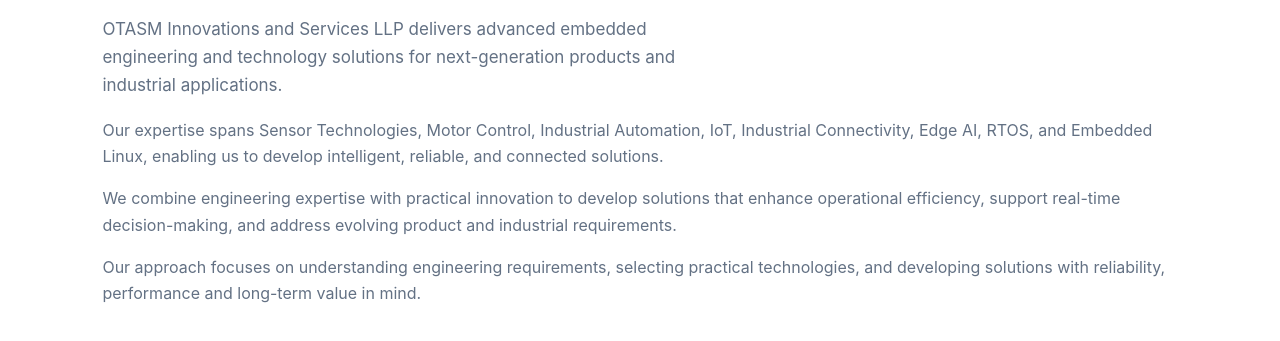
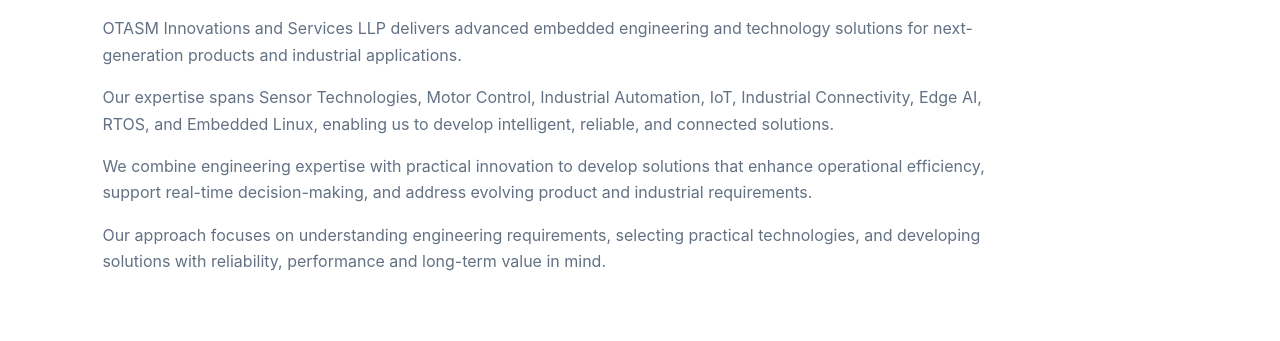
Before and after one commit to otasmindia/otasmindia, a plain HTML site: page about.html in a window 1280 px wide. Shown: the part 693-1034 px from the top of the page. Drawn offline with Linux system fonts and the light colour scheme.

Commit message:
updated paragraphs alignment

```diff
--- a/about.html
+++ b/about.html
@@ -29,10 +29,12 @@
     <section class="section">
       <p class="eyebrow">WHO WE ARE</p>
       <h2>Driving innovation through embedded engineering.</h2>
-      <p class="lead">OTASM Innovations and Services LLP delivers advanced embedded engineering and technology solutions for next-generation products and industrial applications.</p>
-      <p>Our expertise spans Sensor Technologies, Motor Control, Industrial Automation, IoT, Industrial Connectivity, Edge AI, RTOS, and Embedded Linux, enabling us to develop intelligent, reliable, and connected solutions.</p>
-      <p>We combine engineering expertise with practical innovation to develop solutions that enhance operational efficiency, support real-time decision-making, and address evolving product and industrial requirements.</p>
-      <p>Our approach focuses on understanding engineering requirements, selecting practical technologies, and developing solutions with reliability, performance and long-term value in mind.</p>
+      <div style="max-width: 900px; width: 100%;">
+        <p>OTASM Innovations and Services LLP delivers advanced embedded engineering and technology solutions for next-generation products and industrial applications.</p>
+        <p>Our expertise spans Sensor Technologies, Motor Control, Industrial Automation, IoT, Industrial Connectivity, Edge AI, RTOS, and Embedded Linux, enabling us to develop intelligent, reliable, and connected solutions.</p>
+        <p>We combine engineering expertise with practical innovation to develop solutions that enhance operational efficiency, support real-time decision-making, and address evolving product and industrial requirements.</p>
+        <p>Our approach focuses on understanding engineering requirements, selecting practical technologies, and developing solutions with reliability, performance and long-term value in mind.</p>
+      </div>
     </section>
 
     <section class="section">
```
Also changed, not shown: index.html (+4 -2 lines).
